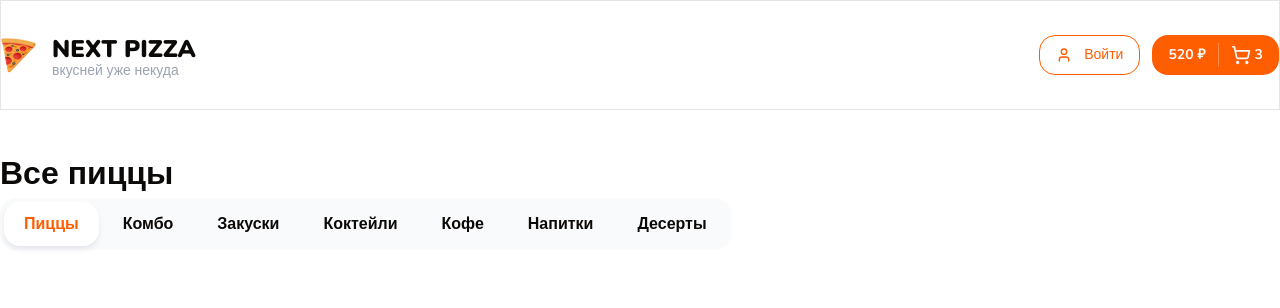
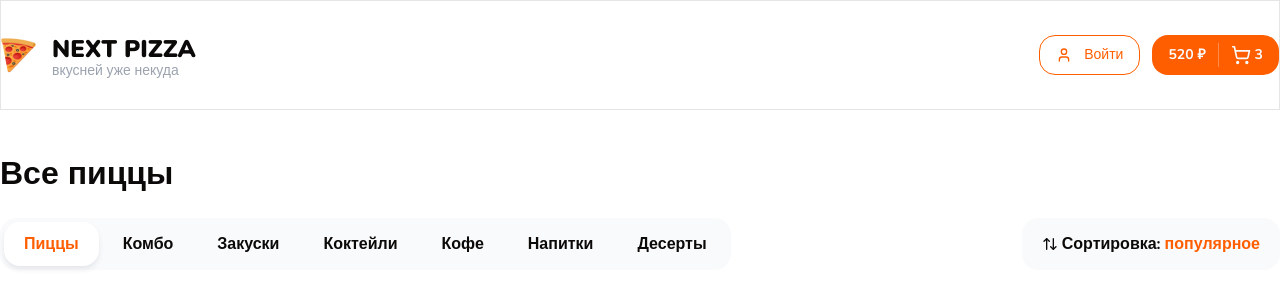
Before and after one commit to AlexandrBukhtatyy/react-pizza-fullstack, a Next.js app in the folder next-pizza/: page / in a window 1280 px wide. Shown: the top 308 px of the page. Built offline with nearby package versions, Linux system fonts and the light colour scheme.

Commit message:
make top-bar markup

```diff
--- a/next-pizza/app/page.tsx
+++ b/next-pizza/app/page.tsx
@@ -1,14 +1,14 @@
 import {Title} from '@/components/shared/title';
 import {Container} from '@/components/shared/container';
-import {Categories} from '@/components/shared/categories';
+import {TopBar} from '@/components/shared/top-bar';
 
 export default function Home() {
     return (
         <>
             <Container className="mt-10">
                 <Title text="Все пиццы" size="lg" className="font-extrabold"></Title>
-                <Categories></Categories>
             </Container>
+            <TopBar></TopBar>
         </>
     );
 }
--- /dev/null
+++ b/next-pizza/components/shared/sort-popup.tsx
@@ -0,0 +1,20 @@
+import React from 'react';
+import {cn} from '@/lib/utils';
+import {ArrowUpDown} from 'lucide-react';
+
+interface Props {
+    className?: string;
+}
+
+export const SortPopup: React.FC<React.PropsWithChildren<Props>> = ({className, children}) => {
+    return (
+        <div className={cn(
+            'inline-flex items-center gap-1 bg-gray-50 px-5 h-[52px] rounded-2xl cursor-pointer',
+            className
+        )}>
+            <ArrowUpDown size={16} />
+            <b>Сортировка:</b>
+            <b className="text-primary">популярное</b>
+        </div>
+    );
+};
--- /dev/null
+++ b/next-pizza/components/shared/top-bar.tsx
@@ -0,0 +1,25 @@
+import React from 'react';
+import {cn} from '@/lib/utils';
+import {Categories} from '@/components/shared/categories';
+import {SortPopup} from '@/components/shared/sort-popup';
+import {Container} from '@/components/shared/container';
+
+interface Props {
+    categories: any[]; // TODO: добавить интерфейс
+    className?: string;
+}
+
+export const TopBar: React.FC<Props> = ({ categories, className }) => {
+    return (
+        <div className={cn(
+            'sticky top-0 bg-white py-5 z-10',
+            false && 'shadow-lg shadow-black/5', // TODO: добавить условие при котором будем отображать тень
+            className
+        )}>
+            <Container className="flex items-center justify-between ">
+                <Categories items={categories} />
+                <SortPopup />
+            </Container>
+        </div>
+    );
+};
```
